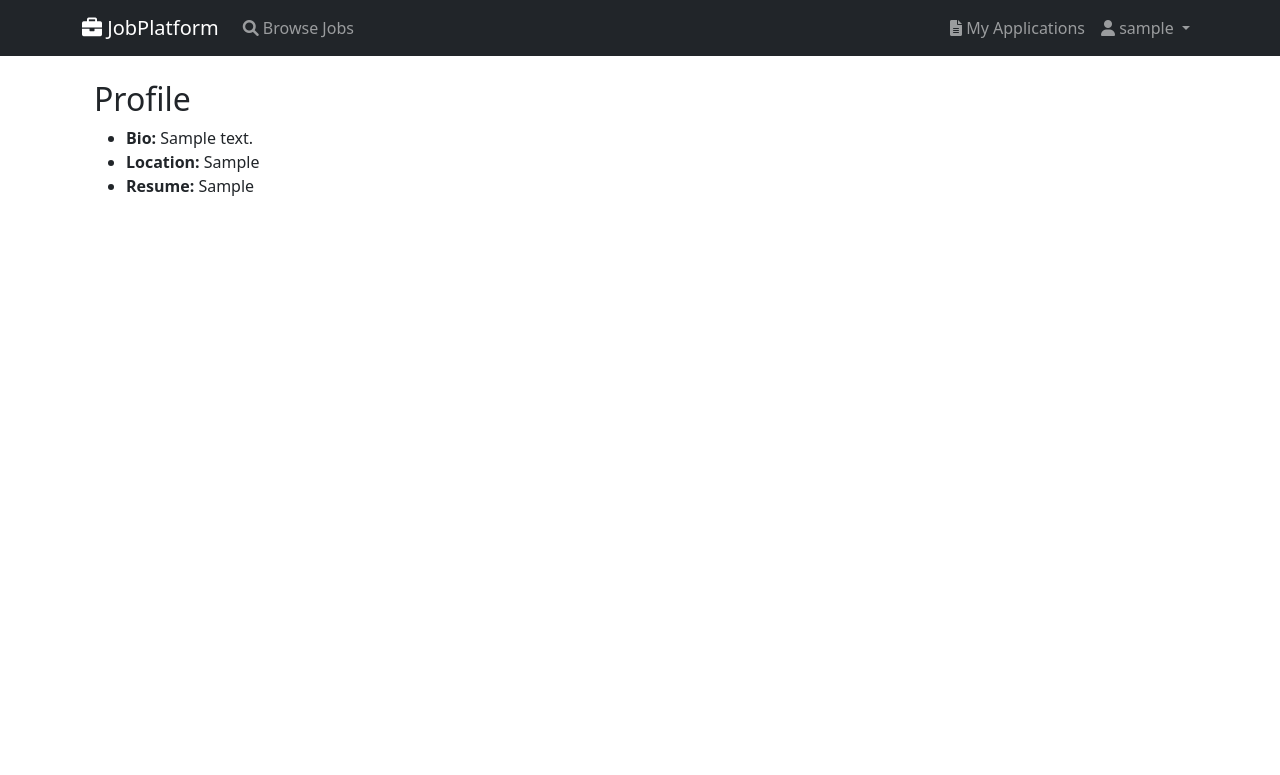
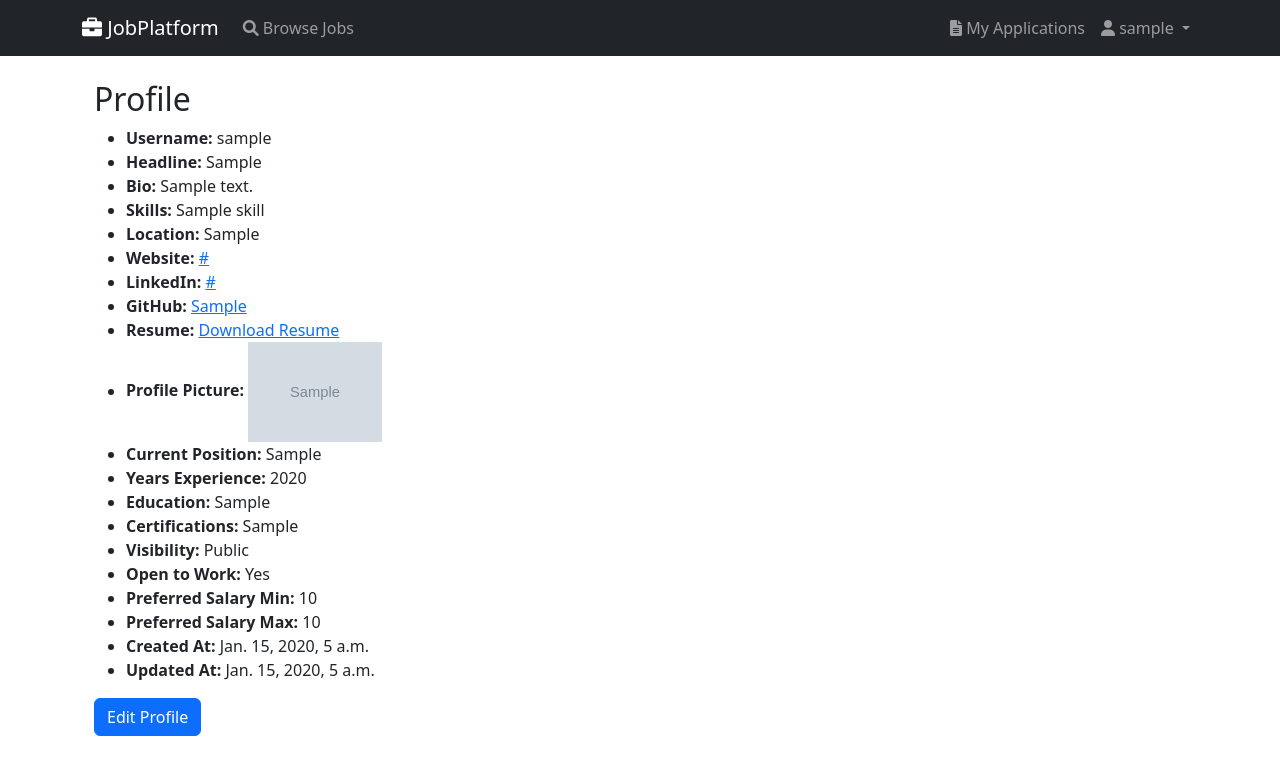
Before and after one commit to danielhwang1102/2340CourseProject, a Django app: page /profiles/view/ in a window 1280 px wide. Shown: the top 775 px of the page. Run offline with Django 5.2, Linux system fonts and the light colour scheme; a user stored in the database is signed in; tables that the repository leaves empty hold one stand-in row (values such as "Sample post"); grey boxes marked "Sample" are stand-in pictures.

Commit message:
completes profile viewing and editing
can now view and edit profile attributes as a user (job seeker and recruiter).

```diff
--- a/companies/forms.py
+++ b/companies/forms.py
@@ -4,4 +4,4 @@ from .models import Company
 class CompanyProfileForm(forms.ModelForm):
     class Meta:
         model = Company
-        fields = ['name', 'description', 'website', 'logo', 'location', 'founded_year', 'employees_count']
+        fields = '__all__'  # This includes all fields in the Company model
--- a/profiles/forms.py
+++ b/profiles/forms.py
@@ -29,4 +29,4 @@ class ProfileCompletionForm(forms.ModelForm):
 class ProfileForm(forms.ModelForm):
     class Meta:
         model = Profile
-        fields = ['bio', 'location', 'resume']  # Add your Profile fields here
+        fields = '__all__'  # Add your Profile fields here
--- a/profiles/models.py
+++ b/profiles/models.py
@@ -42,6 +42,19 @@ class Profile(models.Model):
     created_at = models.DateTimeField(auto_now_add=True)
     updated_at = models.DateTimeField(auto_now=True)
 
+    def get_all_fields(self):
+        """
+        Returns a dictionary of all field names and their values for this profile.
+        Useful for debugging or dynamic display.
+        """
+        fields = {}
+        for field in self._meta.fields:
+            value = getattr(self, field.name)
+            fields[field.name] = value
+        # Add skills (ManyToMany)
+        fields['skills'] = [skill.name for skill in self.skills.all()]
+        return fields
+
     def __str__(self):
         return f"{self.user.username}'s Profile"
 
--- a/profiles/views.py
+++ b/profiles/views.py
@@ -3,6 +3,7 @@ from django.shortcuts import render
 import companies
 from .forms import ProfileForm
 from companies.forms import CompanyProfileForm
+from companies.models import Company
 
 
 # Create your views here.
@@ -15,7 +16,7 @@ def edit_profile(request):
     if user.user_type == 'recruiter':
         form_class = CompanyProfileForm
         # Assuming one company per recruiter:
-        company = companies.objects.filter(created_by=user).first()
+        company = Company.objects.filter(created_by=user).first()
         profile_instance = company
     else:
         form_class = ProfileForm
@@ -34,7 +35,7 @@ def edit_profile(request):
 def view_profile(request):
     user = request.user
     if user.user_type == 'recruiter':
-        company = companies.objects.filter(created_by=user).first()
+        company = Company.objects.filter(created_by=user).first()
         profile_instance = company
     else:
         profile_instance = getattr(user, 'profile', None)
--- a/templates/navbar.html
+++ b/templates/navbar.html
@@ -53,8 +53,8 @@
                             <li><a class="dropdown-item" href="{% url 'admin:index' %}">
                                 <i class="fas fa-cog"></i> Admin Panel
                             </a></li>
-                            <li><a class="dropdown-item" href="{% url 'profiles:edit_profile' %}">
-                                <i class="fas fa-user-edit"></i> Edit Profile
+                            <li><a class="dropdown-item" href="{% url 'profiles:view_profile' %}">
+                                <i class="fas fa-user"></i> View Profile
                             </a></li>
                             <li><hr class="dropdown-divider"></li>
                             <li><a class="dropdown-item" href="{% url 'account_logout' %}">
--- a/templates/profiles/view_profile.html
+++ b/templates/profiles/view_profile.html
@@ -4,18 +4,71 @@
 <div class="container mt-4">
     <h2>Profile</h2>
     {% if profile %}
-        <ul>
-            {% if profile.name %}
+        {% if profile.name %}
+            <!-- Company Recruiter (Company model) -->
+            <ul>
                 <li><strong>Company Name:</strong> {{ profile.name }}</li>
                 <li><strong>Description:</strong> {{ profile.description }}</li>
                 <li><strong>Website:</strong> {{ profile.website }}</li>
+                <li><strong>Logo:</strong>
+                    {% if profile.logo %}
+                        <img src="{{ profile.logo.url }}" alt="Logo" style="max-height:100px;">
+                    {% else %}
+                        No logo uploaded.
+                    {% endif %}
+                </li>
                 <li><strong>Location:</strong> {{ profile.location }}</li>
-            {% else %}
+                <li><strong>Founded Year:</strong> {{ profile.founded_year }}</li>
+                <li><strong>Employees Count:</strong> {{ profile.employees_count }}</li>
+                <li><strong>Created By:</strong> {{ profile.created_by.username }}</li>
+                <li><strong>Created At:</strong> {{ profile.created_at }}</li>
+            </ul>
+        {% else %}
+            <!-- Job Seeker (Profile model) -->
+            <ul>
+                <li><strong>Username:</strong> {{ profile.user.username }}</li>
+                <li><strong>Headline:</strong> {{ profile.headline }}</li>
                 <li><strong>Bio:</strong> {{ profile.bio }}</li>
+                <li><strong>Skills:</strong>
+                    {% if profile.skills.all %}
+                        {% for skill in profile.skills.all %}
+                            {{ skill.name }}{% if not forloop.last %}, {% endif %}
+                        {% endfor %}
+                    {% else %}
+                        None
+                    {% endif %}
+                </li>
                 <li><strong>Location:</strong> {{ profile.location }}</li>
-                <li><strong>Resume:</strong> {{ profile.resume }}</li>
-            {% endif %}
-        </ul>
+                <li><strong>Website:</strong> <a href="{{ profile.website }}">{{ profile.website }}</a></li>
+                <li><strong>LinkedIn:</strong> <a href="{{ profile.linkedin }}">{{ profile.linkedin }}</a></li>
+                <li><strong>GitHub:</strong> <a href="{{ profile.github }}">{{ profile.github }}</a></li>
+                <li><strong>Resume:</strong>
+                    {% if profile.resume %}
+                        <a href="{{ profile.resume.url }}">Download Resume</a>
+                    {% else %}
+                        No resume uploaded.
+                    {% endif %}
+                </li>
+                <li><strong>Profile Picture:</strong>
+                    {% if profile.profile_picture %}
+                        <img src="{{ profile.profile_picture.url }}" alt="Profile Picture" style="max-height:100px;">
+                    {% else %}
+                        No profile picture uploaded.
+                    {% endif %}
+                </li>
+                <li><strong>Current Position:</strong> {{ profile.current_position }}</li>
+                <li><strong>Years Experience:</strong> {{ profile.years_experience }}</li>
+                <li><strong>Education:</strong> {{ profile.education }}</li>
+                <li><strong>Certifications:</strong> {{ profile.certifications }}</li>
+                <li><strong>Visibility:</strong> {{ profile.get_visibility_display }}</li>
+                <li><strong>Open to Work:</strong> {{ profile.open_to_work|yesno:"Yes,No" }}</li>
+                <li><strong>Preferred Salary Min:</strong> {{ profile.preferred_salary_min }}</li>
+                <li><strong>Preferred Salary Max:</strong> {{ profile.preferred_salary_max }}</li>
+                <li><strong>Created At:</strong> {{ profile.created_at }}</li>
+                <li><strong>Updated At:</strong> {{ profile.updated_at }}</li>
+            </ul>
+        {% endif %}
+        <a href="{% url 'profiles:edit_profile' %}" class="btn btn-primary">Edit Profile</a>
     {% else %}
         <p>No profile information available.</p>
     {% endif %}
```
Also changed, not shown: companies/models.py (+10 -0 lines), templates/profiles/edit_profile.html (+6 -6 lines).
